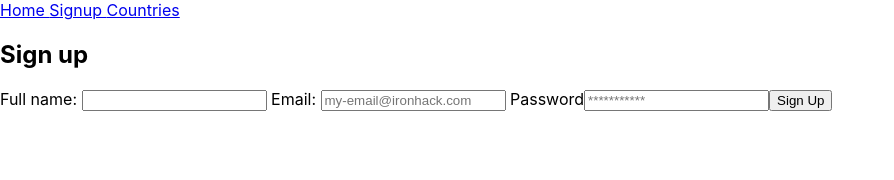
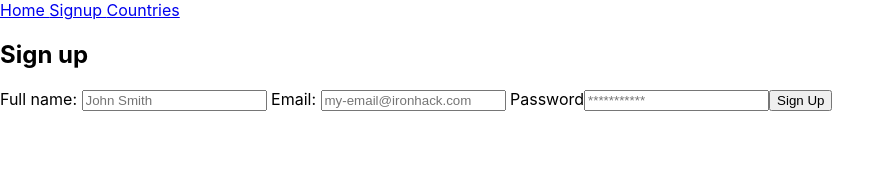
Before and after one commit to ahoin001/sub-it, a React (Create React App) app in the folder ptwd-client/: page /signup-page in a window 1280 px wide. Shown: the top 180 px of the page, without its empty margins (0-894 px from the left). Built offline with nearby package versions, Linux system fonts and the light colour scheme; no server answers.

Commit message:
update signup placeholder name

```diff
--- a/ptwd-client/src/components/user-pages/Signup.js
+++ b/ptwd-client/src/components/user-pages/Signup.js
@@ -61,7 +61,7 @@ export default class Signup extends React.Component {
                         onChange = { event => this.genericSync(event) }
                         type="text"
                         name="fullName"
-                        // placeholder="Jesus"
+                        placeholder="John Smith"
                     />
 
                      <label> Email: </label>
```
